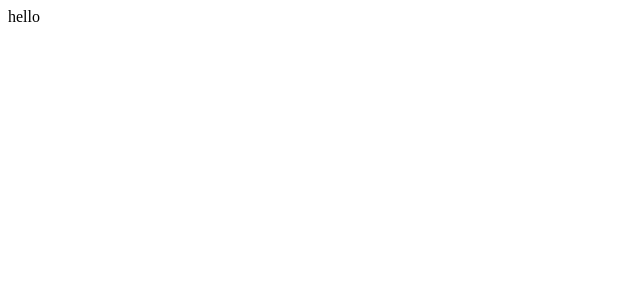
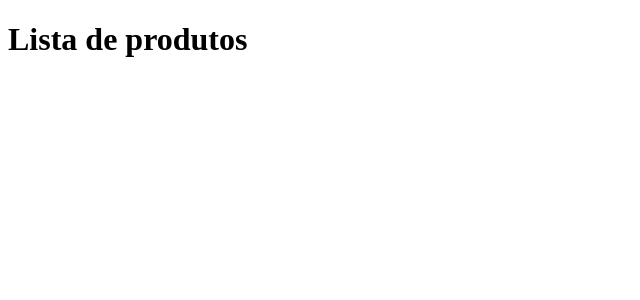
Before and after one commit to devrmvgo/marketplace, a React (Create React App) app: page /products in a window 1280 px wide. Shown: the top 300 px of the page, without its empty margins (0-640 px from the left). Built offline with nearby package versions, Linux system fonts and the light colour scheme.

Commit message:
configured routes and pages

```diff
--- a/src/App.js
+++ b/src/App.js
@@ -1,10 +1,13 @@
 import React from 'react';
+
+import Routes from './routes';
+import { BrowserRouter } from 'react-router-dom';
 
 function App() {
   return (
-    <div>
-      hello
-    </div>
+    <BrowserRouter>
+      <Routes />
+    </BrowserRouter>
   );
 }
 
--- a/src/pages/ProductList/index.tsx
+++ b/src/pages/ProductsList/index.jsx
@@ -1,7 +1,7 @@
 import React from 'react';
 // import './styles.css';
 
-export default function ProductList() {
+export default function ProductsList() {
  return (
    <h1>Lista de produtos</h1>
  );
--- /dev/null
+++ b/src/routes/index.js
@@ -0,0 +1,15 @@
+import React from 'react';
+import { Route, Switch, Redirect } from 'react-router-dom';
+
+import ProductsList from '../pages/ProductsList';
+import ShoppingCart from '../pages/ShoppingCart';
+
+export default function Routes() {
+ return (
+   <Switch>
+      <Route path="/products" exact component={ProductsList} />
+      <Route path="/shoppingCart" exact component={ShoppingCart} />
+      <Route render={() => <Redirect to="/products" />} />
+   </Switch>
+ );
+}
```
Also changed, not shown: src/pages/ShoppingCart/index.jsx (renamed from src/pages/ShoppingCart/index.tsx).
